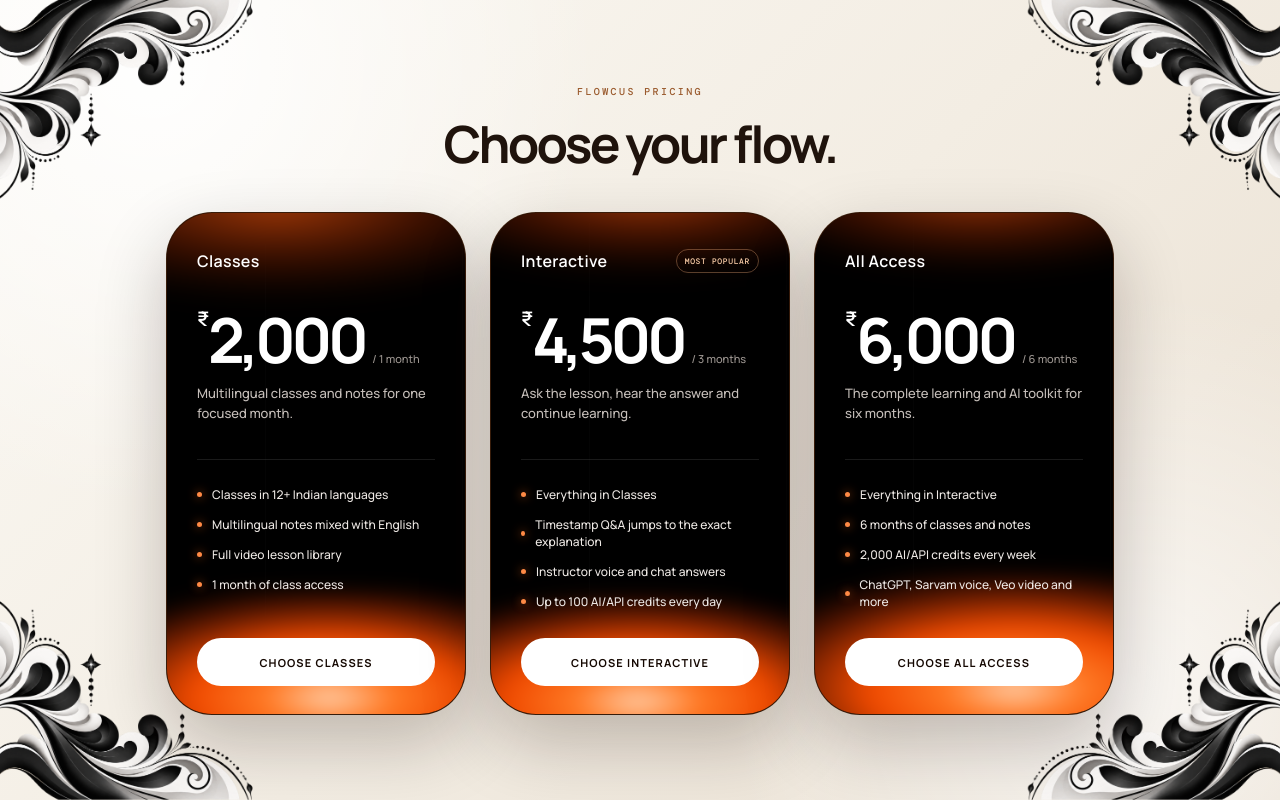
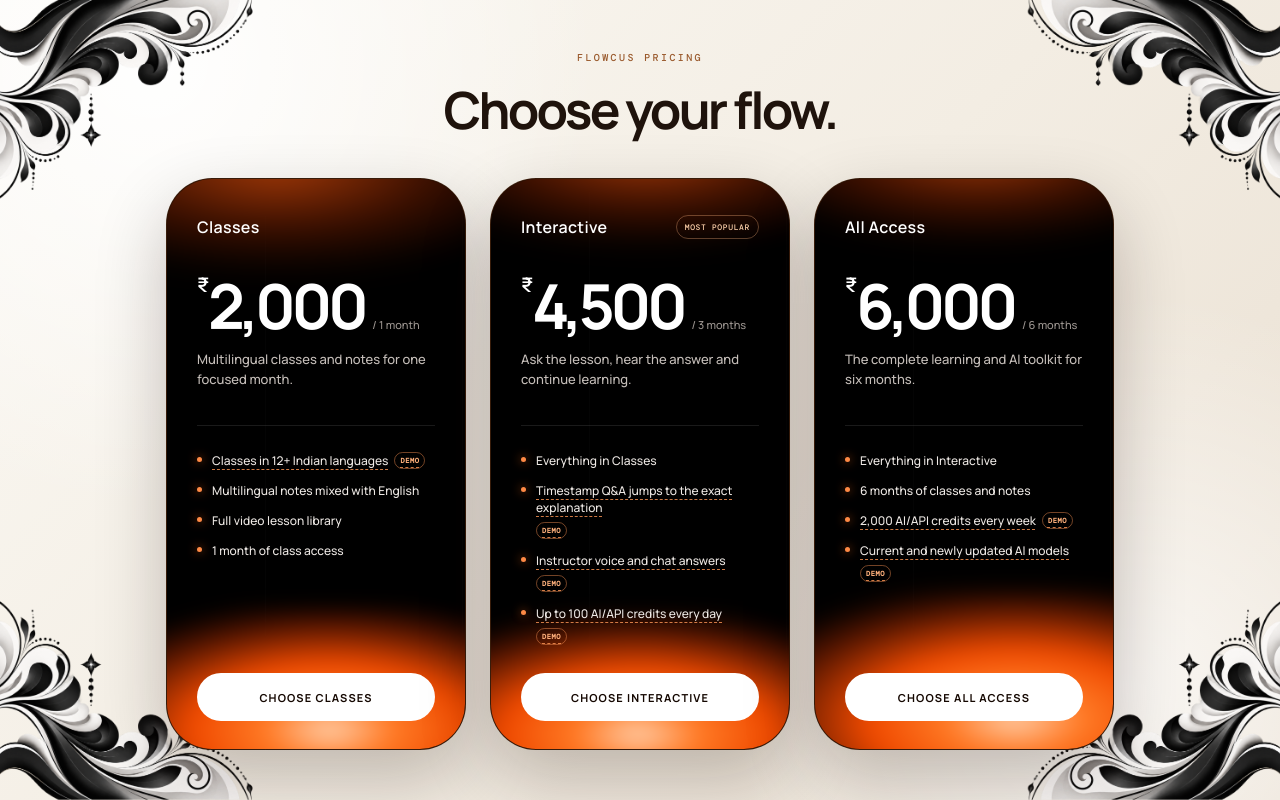
Before and after one commit to beyondmarks-ai/Workspace, a Next.js app: page /pricing in a window 1280 px wide. Built offline with nearby package versions, Linux system fonts and the light colour scheme.

Commit message:
Add interactive pricing feature demos

```diff
--- a/app/globals.css
+++ b/app/globals.css
@@ -260,7 +260,7 @@
 .plan-card {
   position: relative;
   min-height: 490px;
-  overflow: hidden;
+  overflow: clip;
   border: 1px solid rgba(255, 126, 49, .22);
   border-radius: 46px;
   color: #fff;
@@ -382,7 +382,7 @@
 
 .plan-card li {
   display: flex;
-  align-items: center;
+  align-items: flex-start;
   gap: 10px;
   color: #eee9e5;
   font-size: 12px;
@@ -392,9 +392,66 @@
   content: "";
   width: 5px;
   height: 5px;
+  flex: 0 0 auto;
+  margin-top: 5px;
   border-radius: 50%;
   background: #ff8a45;
   box-shadow: 0 0 10px rgba(255, 106, 24, .8);
+}
+
+.feature-demo {
+  position: relative;
+  min-width: 0;
+}
+
+.feature-demo[open] { z-index: 5; }
+
+.feature-demo summary {
+  width: fit-content;
+  display: inline-flex;
+  align-items: center;
+  flex-wrap: wrap;
+  gap: 6px;
+  list-style: none;
+  cursor: pointer;
+  text-decoration: underline dashed rgba(255, 150, 86, .8);
+  text-underline-offset: 4px;
+}
+
+.feature-demo summary::-webkit-details-marker { display: none; }
+
+.feature-demo summary span {
+  padding: 3px 5px;
+  border: 1px solid rgba(255, 150, 86, .45);
+  border-radius: 999px;
+  color: #ffb17c;
+  font: 600 7px 'DM Mono', monospace;
+  letter-spacing: .08em;
+  text-decoration: none;
+  text-transform: uppercase;
+}
+
+.feature-demo summary:focus-visible {
+  border-radius: 4px;
+  outline: 2px solid #ffb17c;
+  outline-offset: 3px;
+}
+
+.feature-demo p {
+  position: absolute;
+  left: -15px;
+  bottom: calc(100% + 10px);
+  z-index: 6;
+  width: min(220px, calc(100vw - 80px));
+  margin: 0;
+  padding: 12px 14px;
+  border: 1px solid rgba(255, 158, 94, .32);
+  border-radius: 14px;
+  color: #f8eee7;
+  background: rgba(24, 13, 7, .97);
+  box-shadow: 0 14px 34px rgba(0, 0, 0, .45);
+  font-size: 10px;
+  line-height: 1.55;
 }
 
 .plan-cta {
--- a/app/pricing/page.js
+++ b/app/pricing/page.js
@@ -11,7 +11,10 @@
     period: "1 month",
     description: "Multilingual classes and notes for one focused month.",
     features: [
-      "Classes in 12+ Indian languages",
+      {
+        label: "Classes in 12+ Indian languages",
+        demo: "See how one lesson is adapted across Indian languages with English-mixed notes.",
+      },
       "Multilingual notes mixed with English",
       "Full video lesson library",
       "1 month of class access",
@@ -24,9 +27,18 @@
     description: "Ask the lesson, hear the answer and continue learning.",
     features: [
       "Everything in Classes",
-      "Timestamp Q&A jumps to the exact explanation",
-      "Instructor voice and chat answers",
-      "Up to 100 AI/API credits every day",
+      {
+        label: "Timestamp Q&A jumps to the exact explanation",
+        demo: "Ask “How do APIs work?” and the lesson jumps directly to the API explanation.",
+      },
+      {
+        label: "Instructor voice and chat answers",
+        demo: "Hear the answer in your instructor’s voice while the same explanation appears in chat.",
+      },
+      {
+        label: "Up to 100 AI/API credits every day",
+        demo: "Use daily credits with supported text, voice, image and video AI models.",
+      },
     ],
     featured: true,
   },
@@ -38,8 +50,14 @@
     features: [
       "Everything in Interactive",
       "6 months of classes and notes",
-      "2,000 AI/API credits every week",
-      "ChatGPT, Sarvam voice, Veo video and more",
+      {
+        label: "2,000 AI/API credits every week",
+        demo: "Build and experiment through the Beyond API with a fresh weekly credit allowance.",
+      },
+      {
+        label: "Current and newly updated AI models",
+        demo: "Includes supported ChatGPT models, Sarvam voice, Veo video and more.",
+      },
     ],
   },
 ];
@@ -69,7 +87,16 @@
               <p className="plan-price"><sup>₹</sup>{plan.price}<small>/ {plan.period}</small></p>
               <p className="plan-description">{plan.description}</p>
               <ul>
-                {plan.features.map(feature => <li key={feature}>{feature}</li>)}
+                {plan.features.map(feature => (
+                  <li key={typeof feature === "string" ? feature : feature.label}>
+                    {typeof feature === "string" ? feature : (
+                      <details className="feature-demo">
+                        <summary>{feature.label}<span>Demo</span></summary>
+                        <p>{feature.demo}</p>
+                      </details>
+                    )}
+                  </li>
+                ))}
               </ul>
               <Link className="plan-cta" href="/">Choose {plan.name}</Link>
             </div>
```
